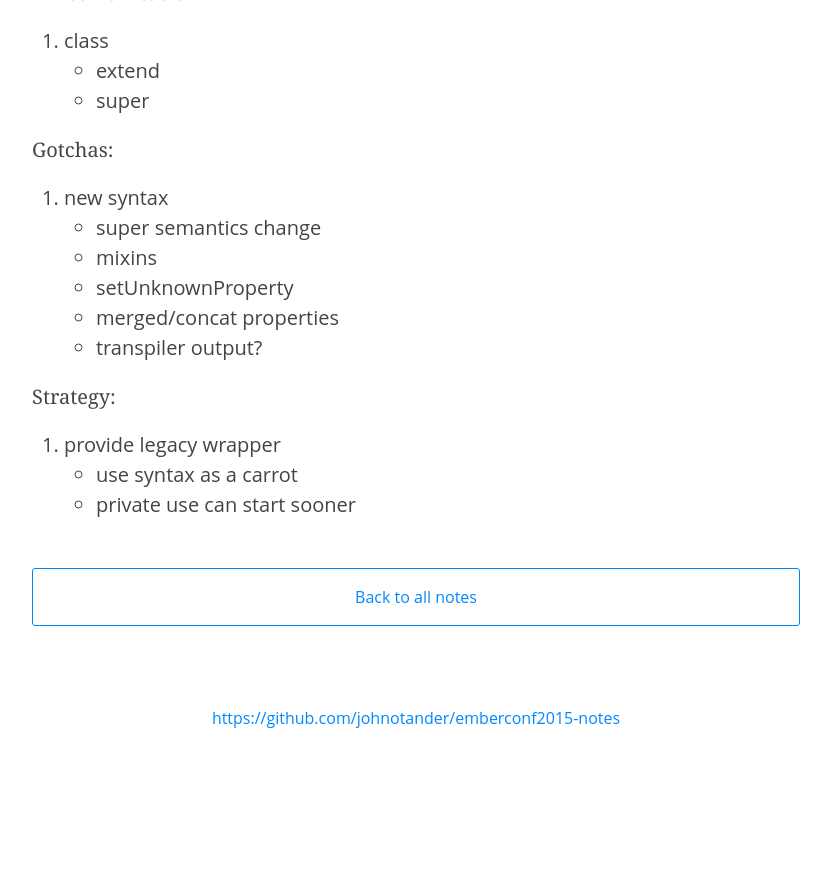
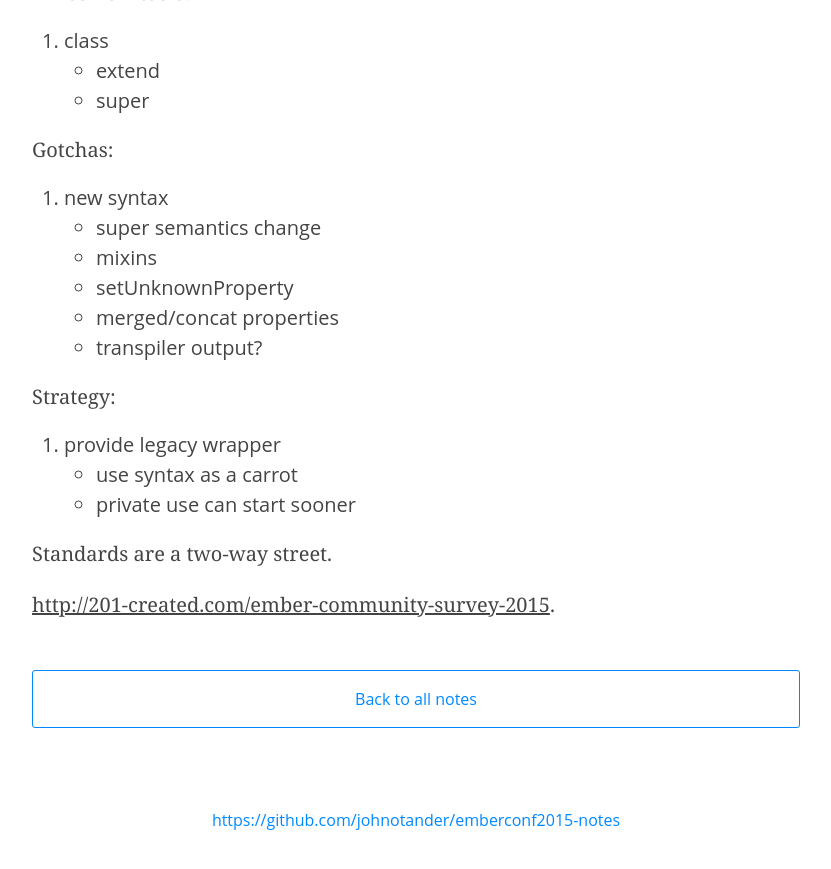
Before and after one commit to johno/emberconf2015-notes, a Jekyll site: the page built from _posts/2015-03-04-web-standards.markdown, in a window 1280 px wide and 900 px high, scrolled down 1717 px. Shown: the top 869 px of the window, without its empty margins (224-1055 px from the left). Built offline with Jekyll 4.4.1, drawn with Linux system fonts in a browser that asks for light colours; before the commit the page ends 2515 px from its top, so only the background shows below that.

Commit message:
Add link

```diff
--- a/_posts/2015-03-04-web-standards.markdown
+++ b/_posts/2015-03-04-web-standards.markdown
@@ -73,3 +73,7 @@ Strategy:
 1. provide legacy wrapper
 * use syntax as a carrot
 * private use can start sooner
+
+Standards are a two-way street.
+
+<http://201-created.com/ember-community-survey-2015>.
```
